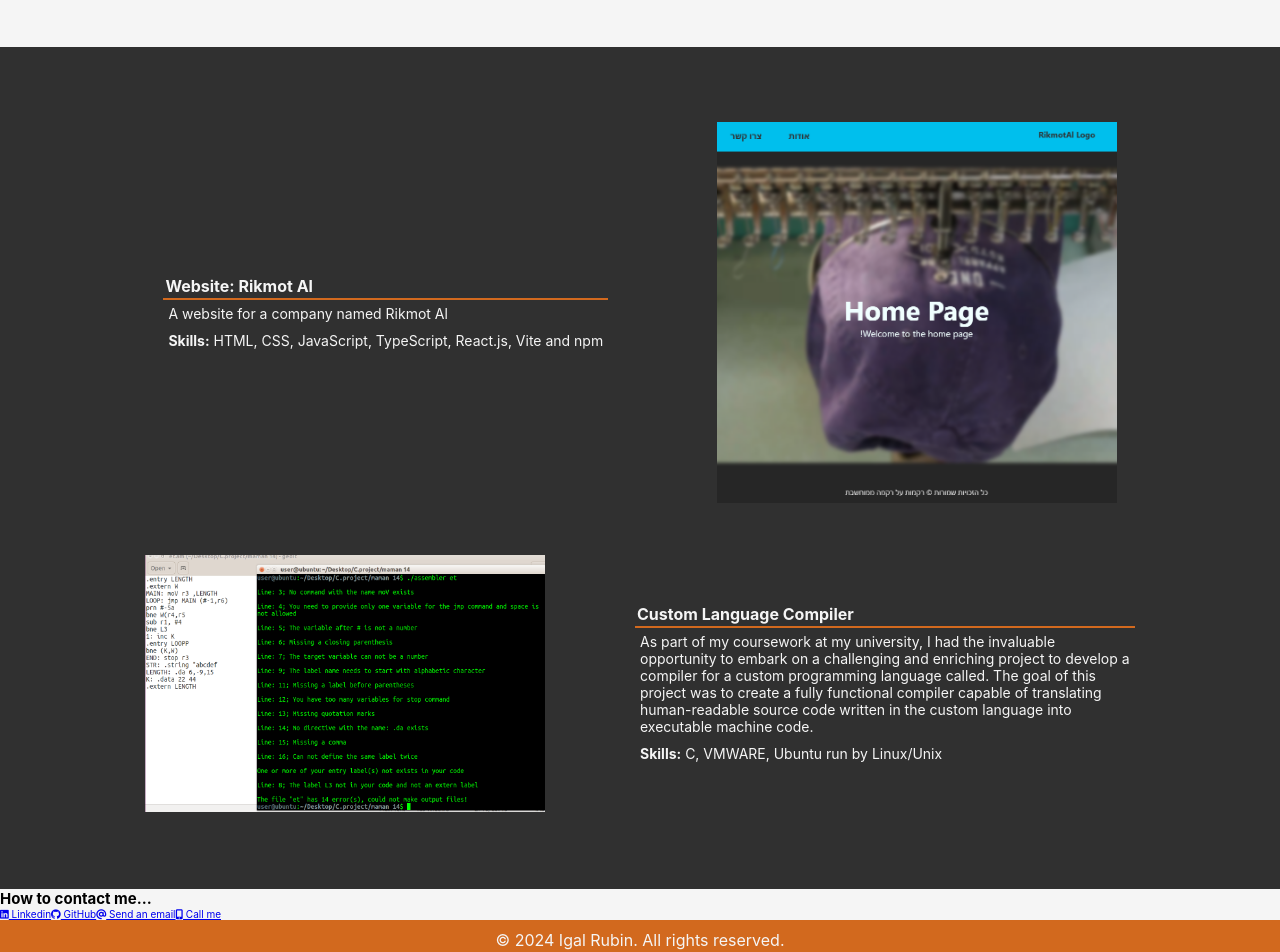
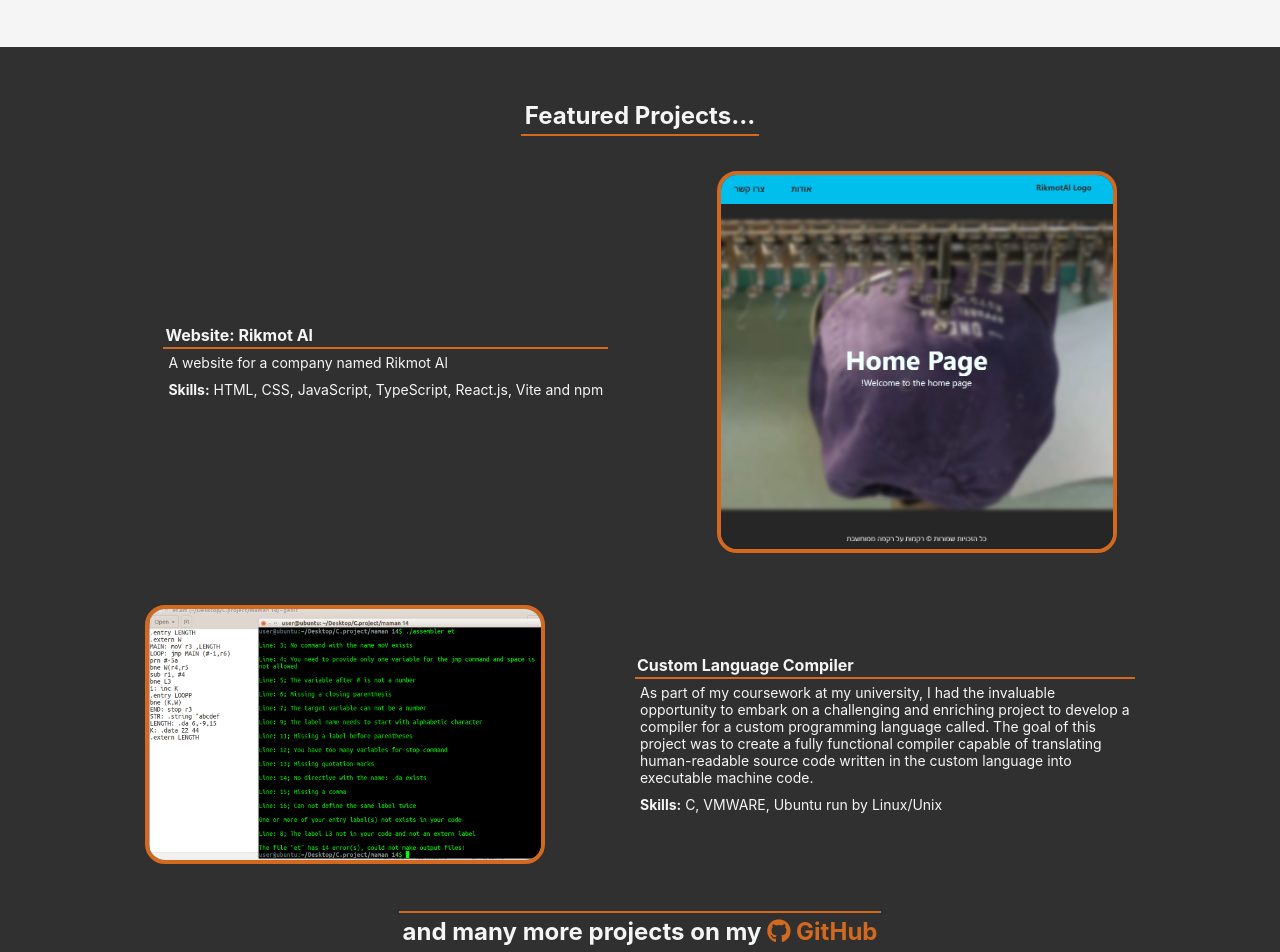
Before and after one commit to rubinigal/MyPortfolio, a React (Vite) app: page / in a window 1280 px wide. Shown: the part 1600-2552 px from the top of the page. Built offline with nearby package versions, Linux system fonts and the light colour scheme.

Commit message:
added more css to project section + small fixes

```diff
--- a/src/components/ProjectsSection.tsx
+++ b/src/components/ProjectsSection.tsx
@@ -29,10 +29,12 @@ function ProjectsSection(sectionId: {id: string}) {
     return(
     <section id={sectionId.id} className="projects-section">
         <div className="projects-box">
-        {listProjects.map(project => {
-            isRightSide = !isRightSide
-            return <Project title={project.title} description={project.description} skills={project.skills} image={project.image} isRightSide={isRightSide} />
-            })}
+            <h3 className="projects-header">Featured Projects...</h3>
+            {listProjects.map(project => {
+                isRightSide = !isRightSide
+                return <Project title={project.title} description={project.description} skills={project.skills} image={project.image} isRightSide={isRightSide} />
+                })}
+            <h2 className="projects-footer">and many more projects on my <a href="https://github.com/rubinigal" target="_blank" className="btn"><i className="fab fa-github"></i> GitHub</a></h2>
         </div>
     </section>
     );
--- a/src/styles/Navbar.css
+++ b/src/styles/Navbar.css
@@ -2,6 +2,7 @@
     position: fixed;
     width: 100%;
     background-color: var(--color-orange);
+    z-index: 2;
 }
 
 .nav-bar ul {
--- a/src/styles/Project.css
+++ b/src/styles/Project.css
@@ -27,6 +27,8 @@
 .project-pic img {
     max-width: 400px;
     height: auto;
+    border: 4px solid var(--color-orange);
+    border-radius: 20px;
 }
 
 @media (max-width: 61.25em) {
--- a/src/styles/ProjectsSection.css
+++ b/src/styles/ProjectsSection.css
@@ -7,3 +7,33 @@
     display: flex;
     flex-direction: column;
 }
+
+.projects-header {
+    margin: 0 auto;
+    margin-bottom: 10px;
+    padding: 4px;
+    font-size: 2.4rem;
+    color: var(--color-white);
+    border-bottom: 2px solid var(--color-orange);
+}
+
+.projects-footer {
+    margin: 0 auto;
+    margin-top: 20px;
+    padding: 4px;
+    font-size: 2.4rem;
+    color: var(--color-white);
+    border-top: 2px solid var(--color-orange);
+}
+
+.btn {
+    display: inline-block;
+    text-decoration: none;
+    font-weight: bold;
+    color: var(--color-orange);
+    transition: transform 0.3s ease-out;
+}
+
+.btn:hover {
+    transform: translateY(8px);
+}
--- a/src/styles/SkillsSection.css
+++ b/src/styles/SkillsSection.css
@@ -1,6 +1,6 @@
 .skill-section {
     width: 100%;
-    background-color:silver;
+    background-color: var(--color-silver);
     padding: 50px;
 }
 
--- a/src/styles/index.css
+++ b/src/styles/index.css
@@ -5,7 +5,7 @@
   --color-black: #303030;
   --color-black2: #4a4a4a;
   --color-white: #F5F5F5;
-  --color-red: red;
+  --color-silver: silver;
   --color-orange: hsl(25, 75%, 47%);
   --color-orange2: hsl(25, 75%, 40%);
 }
```
